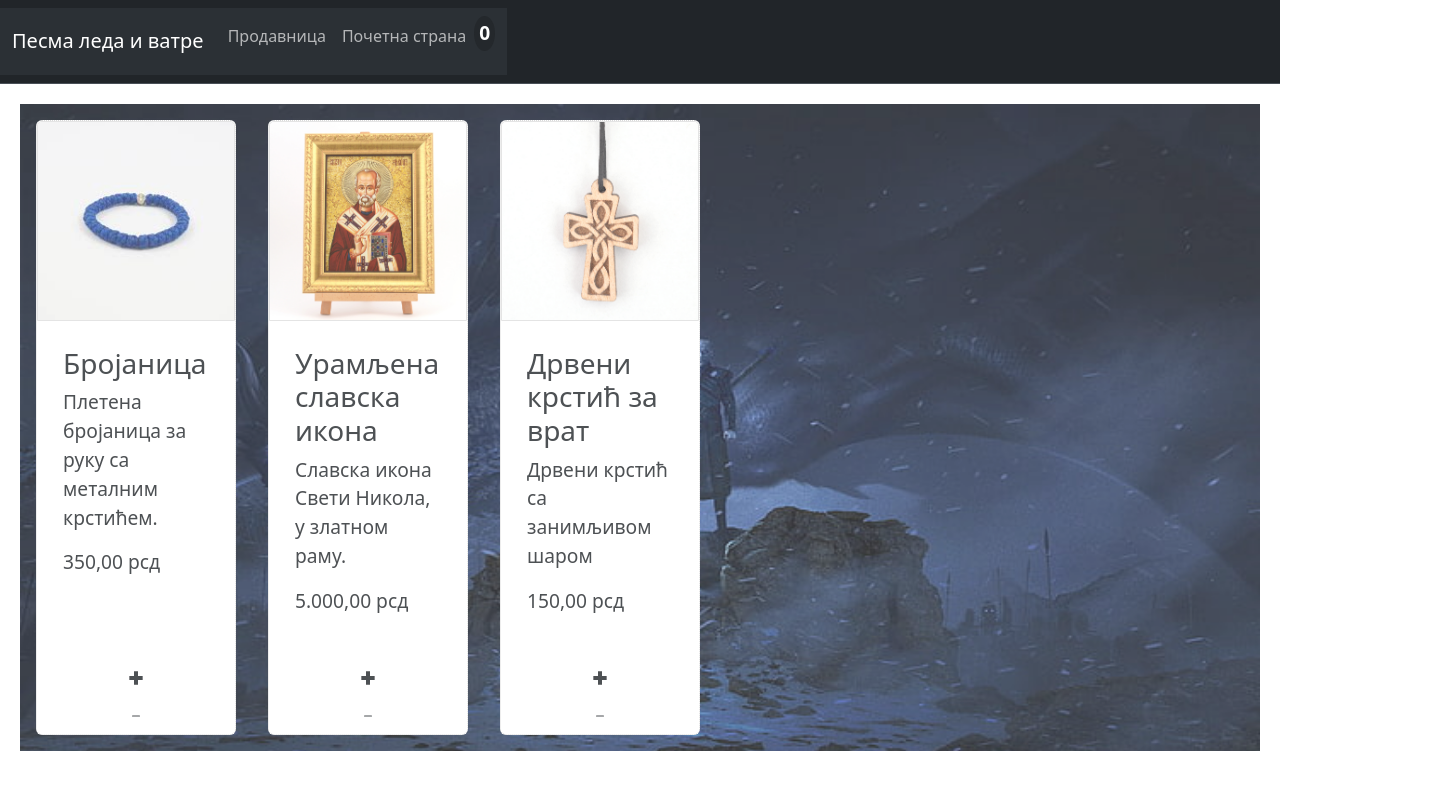
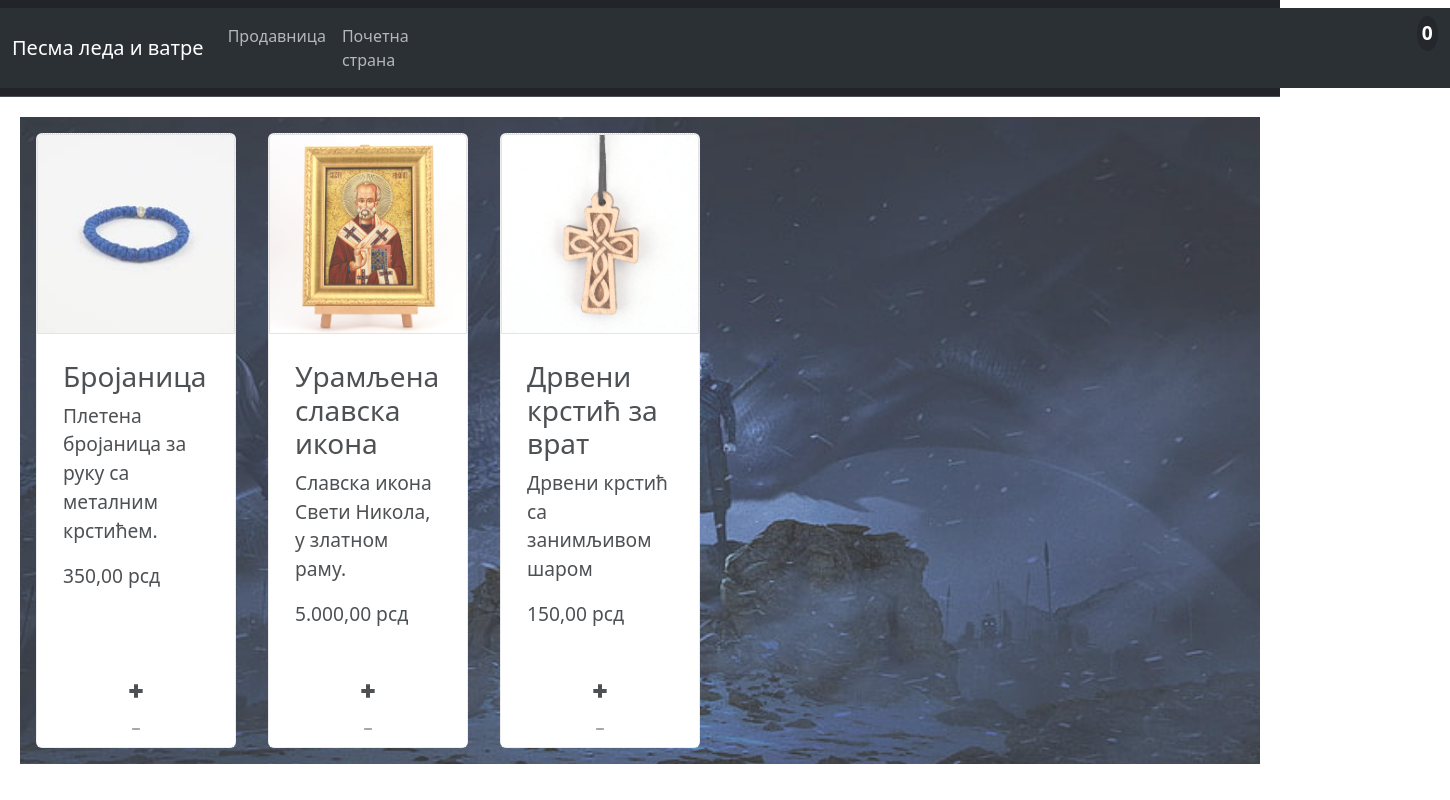
Before and after one commit to fljubic/iteh-react, a React (Create React App) app: page /products in a window 1280 px wide. Shown: the whole page, 1450 px wide, since content can reach past the window. Built offline with nearby package versions, Linux system fonts and the light colour scheme.

Commit message:
Poslednja izmena

```diff
--- a/src/components/JedanProizvod.jsx
+++ b/src/components/JedanProizvod.jsx
@@ -4,10 +4,7 @@ import { BsDash } from "react-icons/bs";
 
 function OneProduct({ product, onAdd, izbaci, inCart }) {
   const stil = { margin: 1 + "em", borderStyle: "dotted" };
-  // console.log(props);
-  // function onAdd(title) {
-  //   console.log("Dodat proizvod: " + title);
-  // }
+
   return (
     <div className={inCart === 1 ? "card" : "card-cart"} style={stil}>
       <img
--- a/src/components/NavBar.jsx
+++ b/src/components/NavBar.jsx
@@ -34,7 +34,9 @@ function NavBar({ cartNum }) {
               </Link>
 
               <Link to="/cart" className="cart-link">
-                <p className="cart-num">{cartNum}</p>
+                <p className="cart-num" style={{ marginLeft: 1000 }}>
+                  {cartNum}
+                </p>
               </Link>
             </div>
           </div>
```
